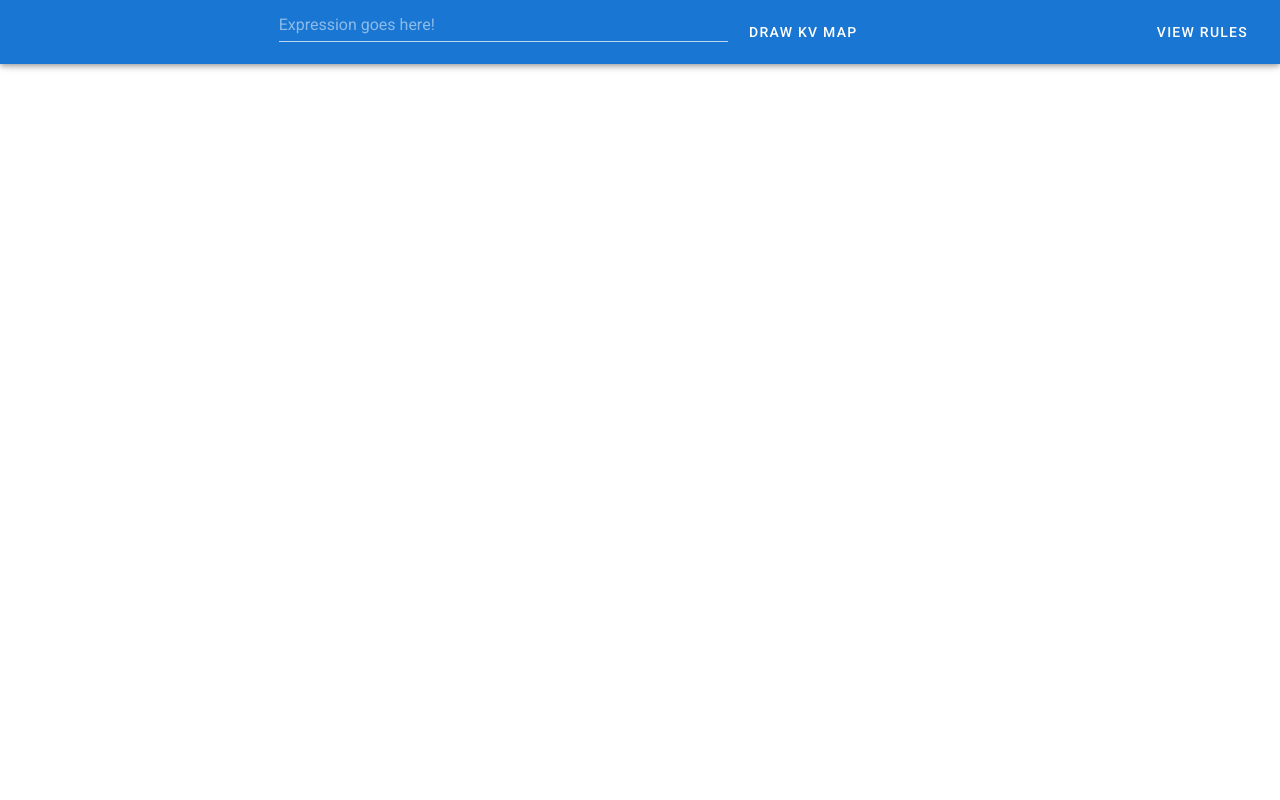
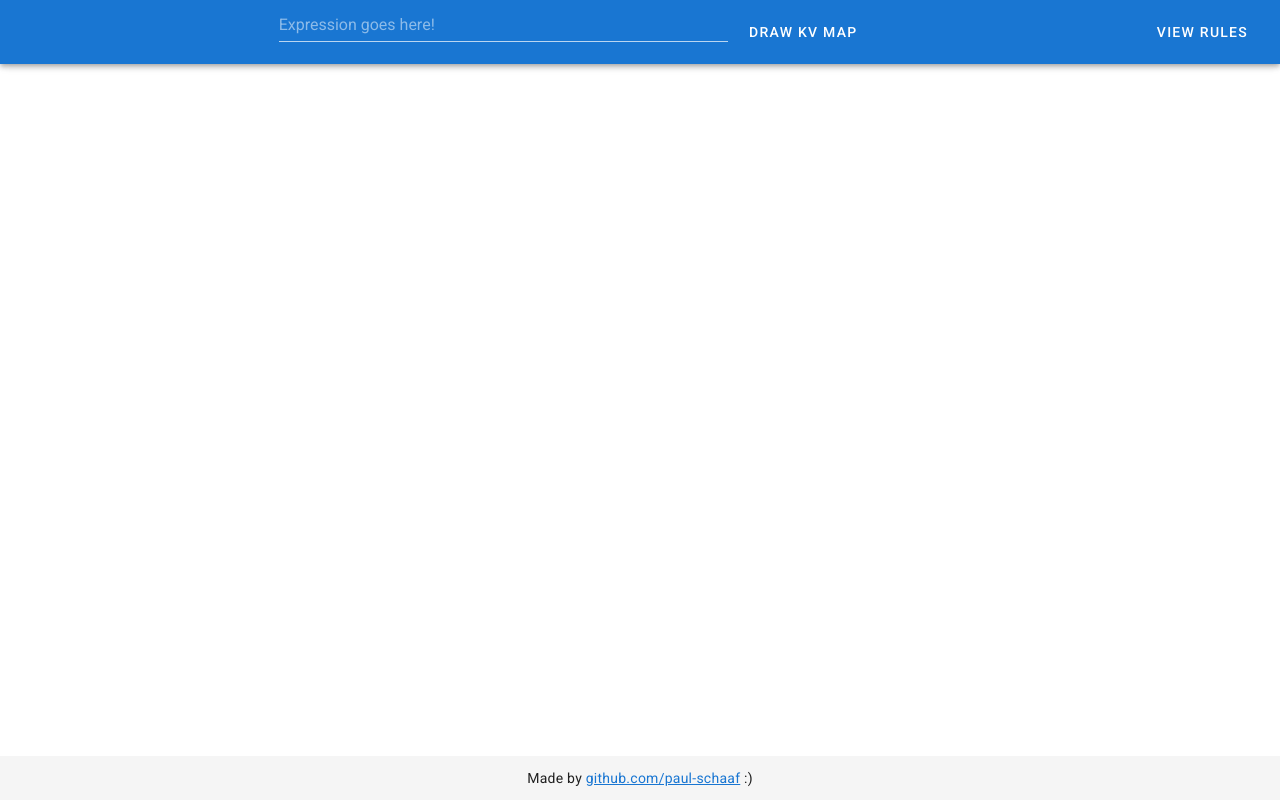
Before and after one commit to paul-schaaf/expression-visualizer, a Vue app: page / in a window 1280 px wide. Built offline with nearby package versions, Linux system fonts and the light colour scheme.

Commit message:
Added Footer

```diff
--- a/src/App.vue
+++ b/src/App.vue
@@ -93,6 +93,14 @@
                 </v-row>
             </v-container>
         </v-content>
+        <v-footer padless>
+            <v-col
+                    class="text-center"
+                    cols="12"
+            >
+                <div class="body-2">Made by <a href="https://github.com/paul-schaaf">github.com/paul-schaaf</a> :)</div>
+            </v-col>
+        </v-footer>
     </v-app>
 </template>
 
@@ -107,7 +115,7 @@
                 kvData: [],
                 expression: '',
                 error: null,
-                height: window.innerHeight - 100,
+                height: window.innerHeight - 125,
                 width: window.innerWidth
             };
         },
```
